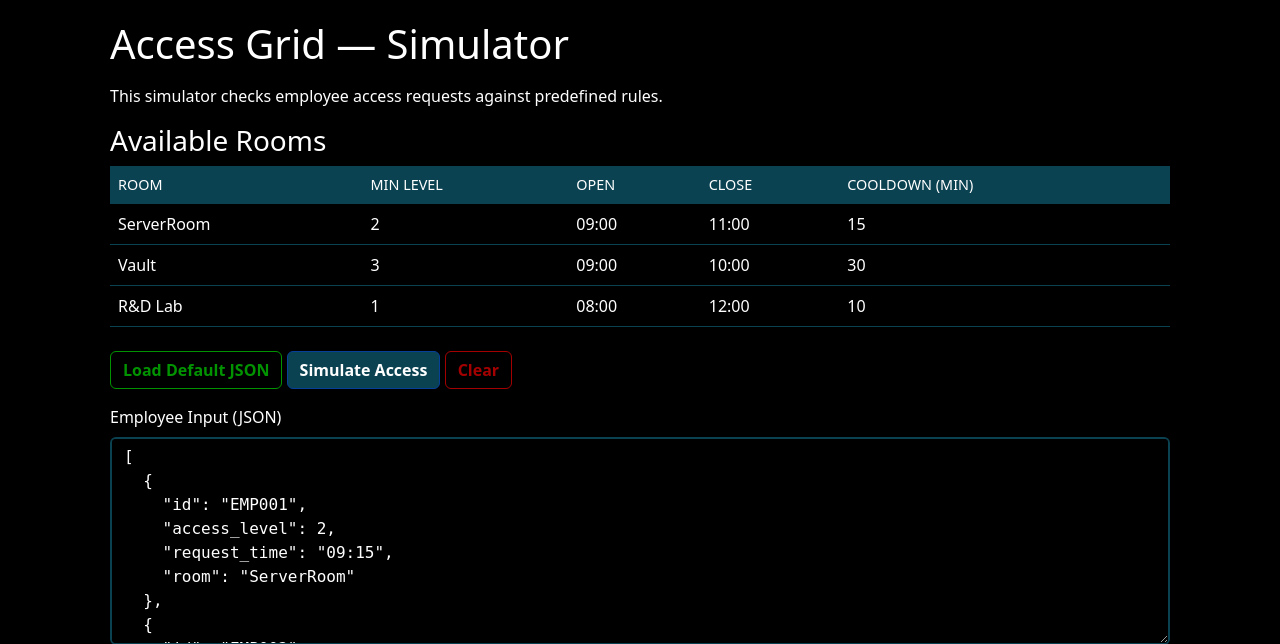
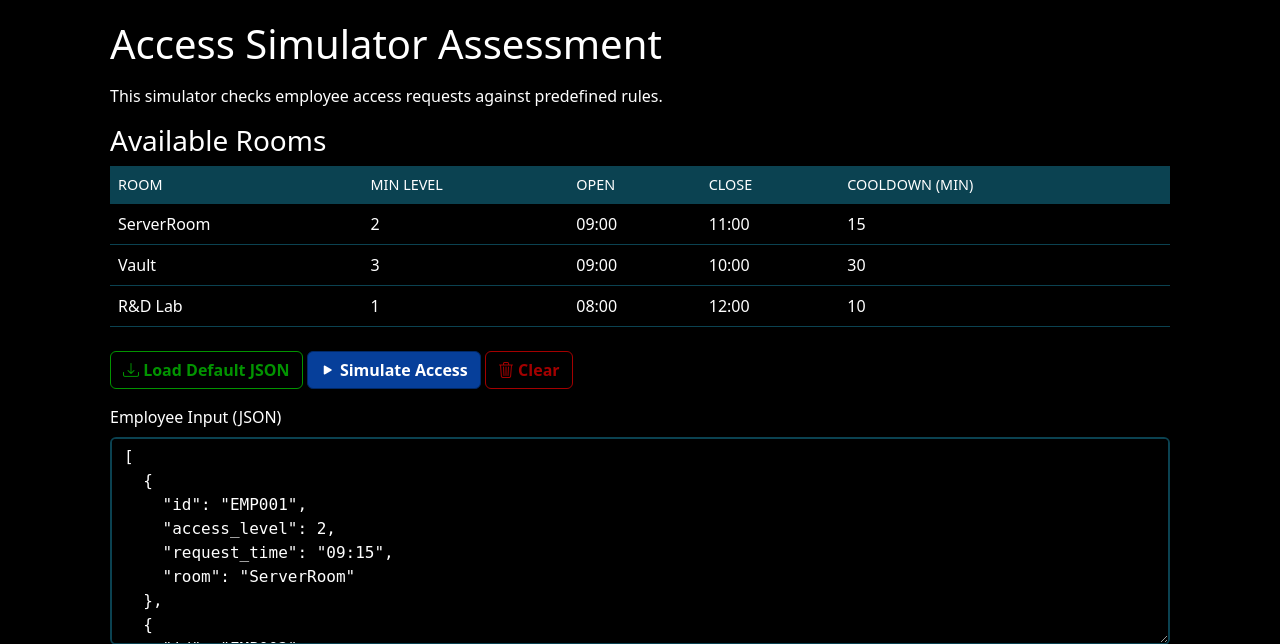
Before and after one commit to ali0454hassan/access-simulator, a Django app: page / in a window 1280 px wide. Shown: the top 644 px of the page. Run offline with Django 5.2, Linux system fonts and the light colour scheme.

Commit message:
Update index.html
style: improve HTML buttons with icons

```diff
--- a/access_simulator/templates/index.html
+++ b/access_simulator/templates/index.html
@@ -7,6 +7,8 @@
   <title>Access Grid — Simulator</title>
   <!-- Bootstrap CDN -->
   <link href="https://cdn.jsdelivr.net/npm/bootstrap@5.3.0/dist/css/bootstrap.min.css" rel="stylesheet">
+  <link rel="stylesheet" href="https://cdn.jsdelivr.net/npm/bootstrap-icons@1.10.5/font/bootstrap-icons.css">
+
   <style>
     body {
       background-color: #000; /* Pure black */
@@ -36,13 +38,13 @@
     }
 
     #simulate {
-      background-color: #0b4251ff;
-      border-color: rgb(6, 63, 154);
+      background-color: rgb(6, 63, 154) !important;
+      border-color: rgba(1, 40, 102, 1) !important;
       color: #fff;
       font-weight: 600;
     }
     #simulate:hover {
-      background-color: rgb(2, 57, 146);
+      background-color: rgba(0, 54, 140, 1) !important;
       color: #fff;
     }
 
@@ -108,7 +110,7 @@
 </head>
 
 <body>
-  <h1 class="mb-3">Access Grid — Simulator</h1>
+  <h1 class="mb-3">Access Simulator Assessment</h1>
   <p>This simulator checks employee access requests against predefined rules.</p>
 
   <h3>Available Rooms</h3>
@@ -136,9 +138,9 @@
   </table>
 
   <div class="mb-3">
-    <button id="loadDefault" class="btn">Load Default JSON</button>
-    <button id="simulate" class="btn">Simulate Access</button>
-    <button id="clear" class="btn">Clear</button>
+    <button id="loadDefault" class="btn"><i class="bi bi-download"></i> Load Default JSON</button>
+    <button id="simulate" class="btn"><i class="bi bi-play-fill"></i> Simulate Access</button>
+    <button id="clear" class="btn"><i class="bi bi-trash3"></i> Clear</button>
   </div>
 
   <label for="inputJson" class="form-label">Employee Input (JSON)</label>
@@ -204,12 +206,12 @@ document.getElementById('simulate').addEventListener('click', async () => {
 });
 
 function renderResults(results) {
-  let html = '<table class="table"><thead><tr><th>#</th><th>ID</th><th>Room</th><th>Time</th><th>Result</th><th>Reason</th></tr></thead><tbody>';
+  let html = '<table class="table"><thead><tr><th>ID</th><th>Room</th><th>Time</th><th>Result</th><th>Reason</th></tr></thead><tbody>';
   results.forEach((r, i) => {
     const pill = r.granted
       ? '<span class="pill granted-pill">Granted</span>'
       : '<span class="pill denied-pill">Denied</span>';
-    html += `<tr><td>${i+1}</td><td>${r.id}</td><td>${r.room}</td><td>${r.time}</td><td>${pill}</td><td>${r.reason}</td></tr>`;
+    html += `<td>${r.id}</td><td>${r.room}</td><td>${r.time}</td><td>${pill}</td><td>${r.reason}</td></tr>`;
   });
   html += '</tbody></table>';
   document.getElementById('resultsArea').innerHTML = html;
```
